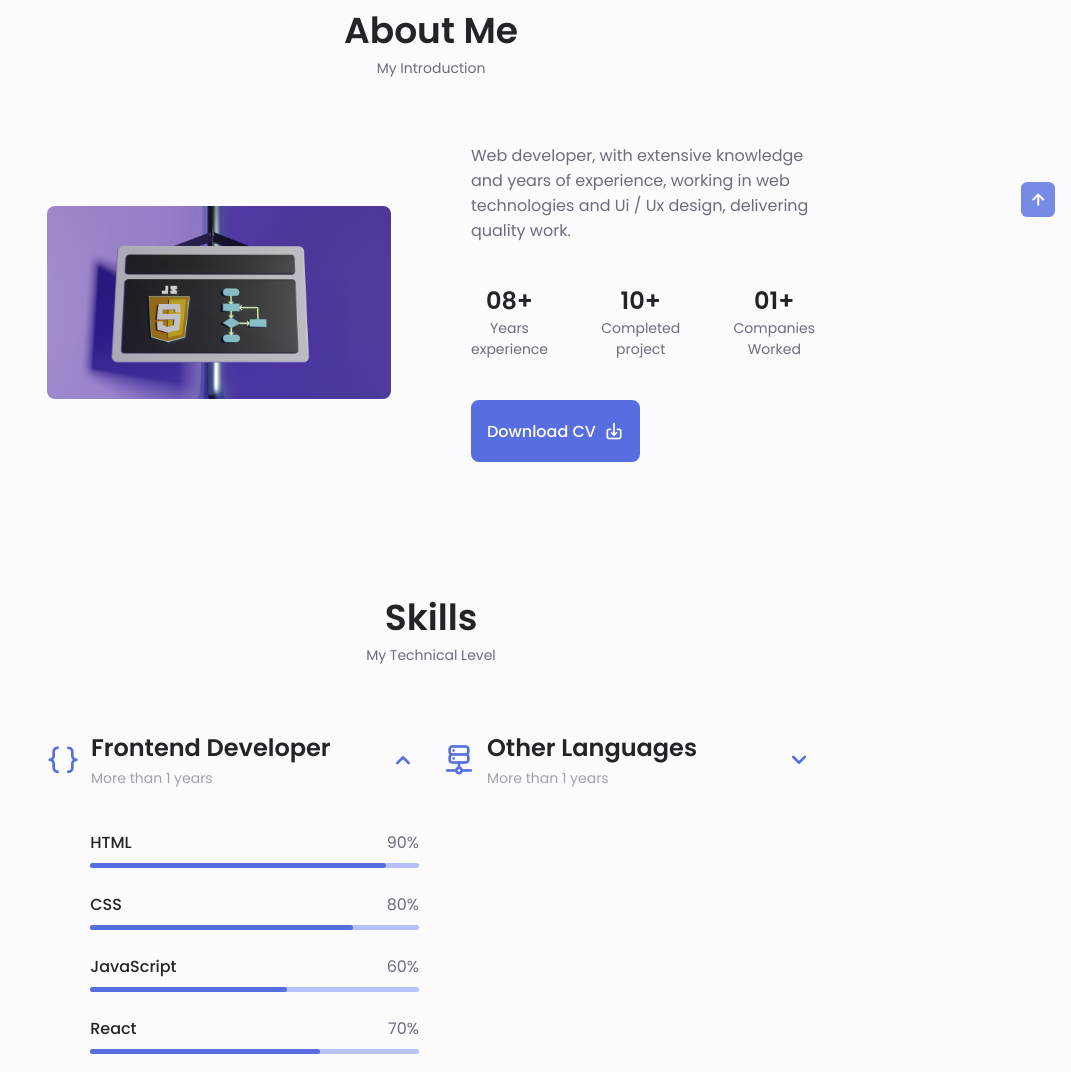
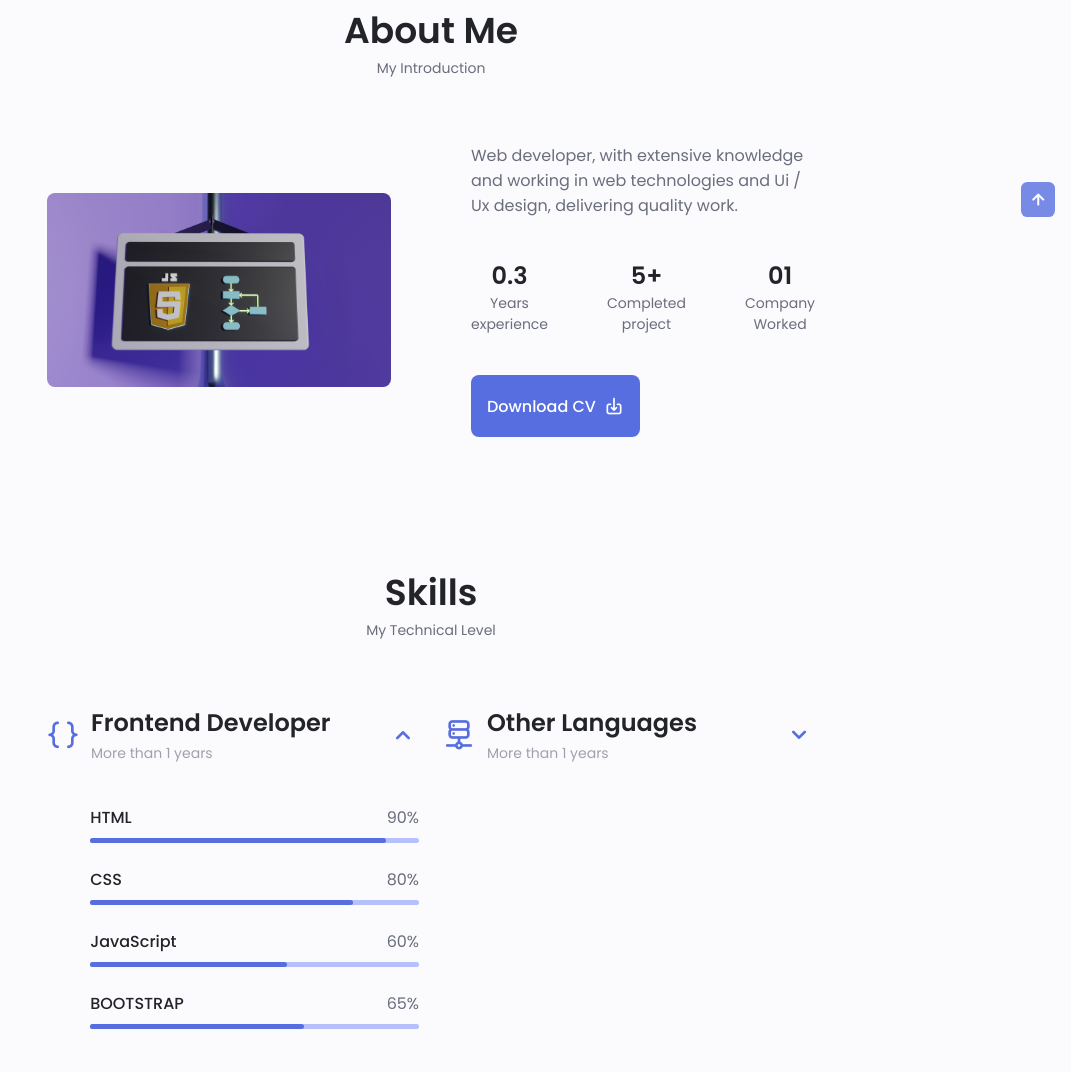
Before and after one commit to DeepakDas2d/myportfolio-js, a plain HTML site: page index.html in a window 1280 px wide. Shown: the part 743-1815 px from the top of the page, without its empty margins (209-1280 px from the left). Drawn offline with nearby package versions, Linux system fonts and the light colour scheme.

Commit message:
changed index.html

```diff
--- a/index.html
+++ b/index.html
@@ -160,24 +160,24 @@
 
           <div class="about__data">
             <p class="about__description">
-              Web developer, with extensive knowledge and years of experience,
+              Web developer, with extensive knowledge and
               working in web technologies and Ui / Ux design, delivering quality
               work.
             </p>
             <div class="about__info">
               <div>
-                <span class="about__info-title">08+</span>
+                <span class="about__info-title">0.3</span>
                 <span class="about__info-name">Years<br />experience</span>
               </div>
 
               <div>
-                <span class="about__info-title">10+</span>
+                <span class="about__info-title">5+</span>
                 <span class="about__info-name">Completed<br />project</span>
               </div>
 
               <div>
-                <span class="about__info-title">01+</span>
-                <span class="about__info-name">Companies<br />Worked</span>
+                <span class="about__info-title">01</span>
+                <span class="about__info-name">Company<br />Worked</span>
               </div>
             </div>
             <div class="about__buttons">
@@ -242,7 +242,7 @@
                   </div>
                 </div>
 
-                <div class="skills__data">
+                <!-- <div class="skills__data">
                   <div class="skills__titles">
                     <h3 class="skills__name">React</h3>
                     <span class="skills__number">70%</span>
@@ -250,7 +250,7 @@
                   <div class="skills__bar">
                     <span class="skills__percentage skills__react"></span>
                   </div>
-                </div>
+                </div> -->
 
                 <div class="skills__data">
                   <div class="skills__titles">
@@ -286,7 +286,7 @@
                   </div>
                 </div>
 
-                <div class="skills__data">
+                <!-- <div class="skills__data">
                   <div class="skills__titles">
                     <h3 class="skills__name">C</h3>
                     <span class="skills__number">80%</span>
@@ -294,7 +294,7 @@
                   <div class="skills__bar">
                     <span class="skills__percentage skills__c"></span>
                   </div>
-                </div>
+                </div> -->
               </div>
 
 
```
